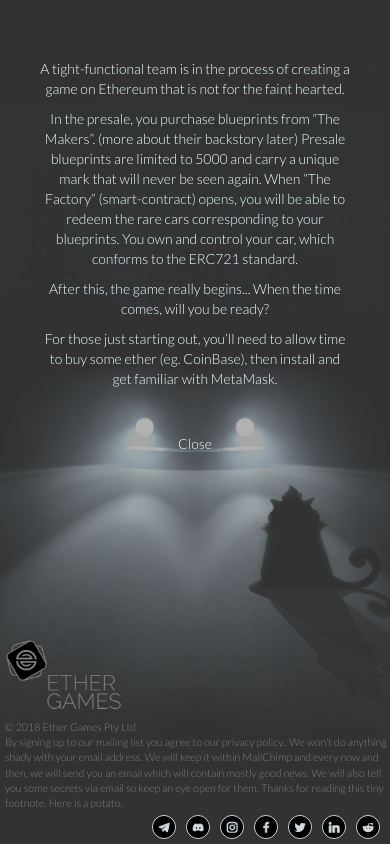
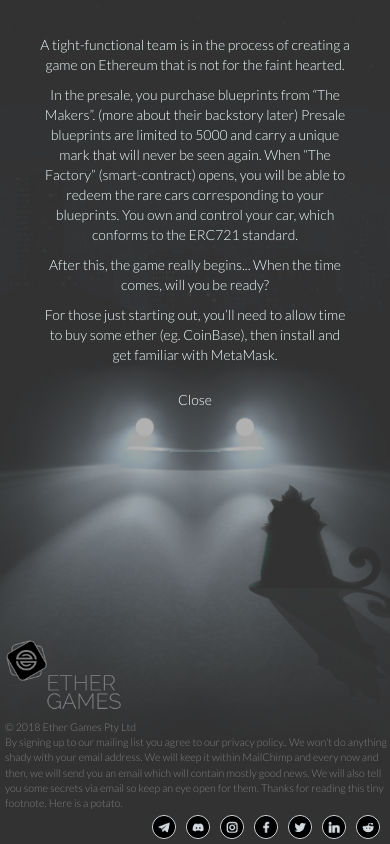
Before and after one commit to xxxmandoxxx/CarWars-Landing, a React app: page / in a window 390 px wide. Both pictures are taken after a click on the element "Need a little more info?". Built offline with nearby package versions, Linux system fonts and the light colour scheme.

Commit message:
formatting fixes

```diff
--- a/src/components/Signup.css
+++ b/src/components/Signup.css
@@ -67,7 +67,10 @@
 .StoryClick {
     color: #aaafb3;
     cursor: pointer;
+
 }
+
+
 
 
 @media only screen and (max-width: 780px)
--- a/src/components/Signup.js
+++ b/src/components/Signup.js
@@ -53,7 +53,7 @@ class Signup extends React.Component {
                     </div>
                 </form>
             </div>
-            <p className="StoryClick" onClick={() => this.props.triggerStory()}>Need a little more info?</p>
+            <p className="StoryClick" onClick={() => this.props.triggerStory()}><span>Need a little more info?</span></p>
         </div>
     )
 }}
--- a/src/components/Story.css
+++ b/src/components/Story.css
@@ -24,7 +24,25 @@
 }
 
 @media only screen and (max-width: 780px) {
-    .StoryContent { max-height: 350px;
+    .StoryContent {
+    max-height: 350px;
     overflow: scroll;
-    width: 80%;}
+    width: 80%;
+    margin-top: 35px;}
+
+    .StoryButton {
+        margin-top: 15px;
+        color: rgb(255, 255, 255);}
+
+    .StoryClick span {
+        background-color: rgba(0, 0, 0, 0.6);
+        padding: 5px;
+        border-radius: 5px;
+    }
 }
+
+@media only screen and (max-height: 620px) {
+    .StoryContent {
+        max-height: 300px;
+        margin-top: 15px;}
+}
```
